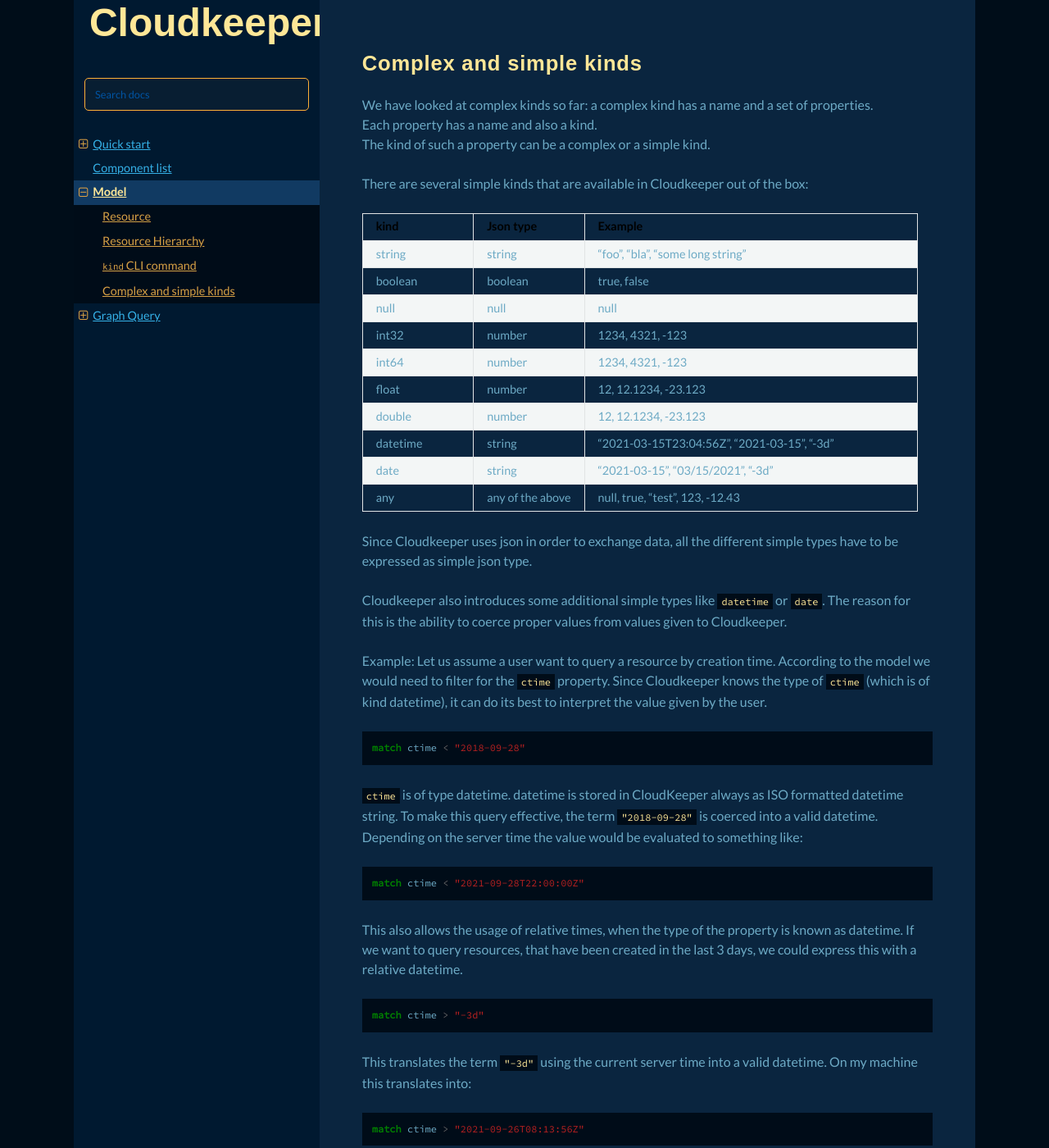
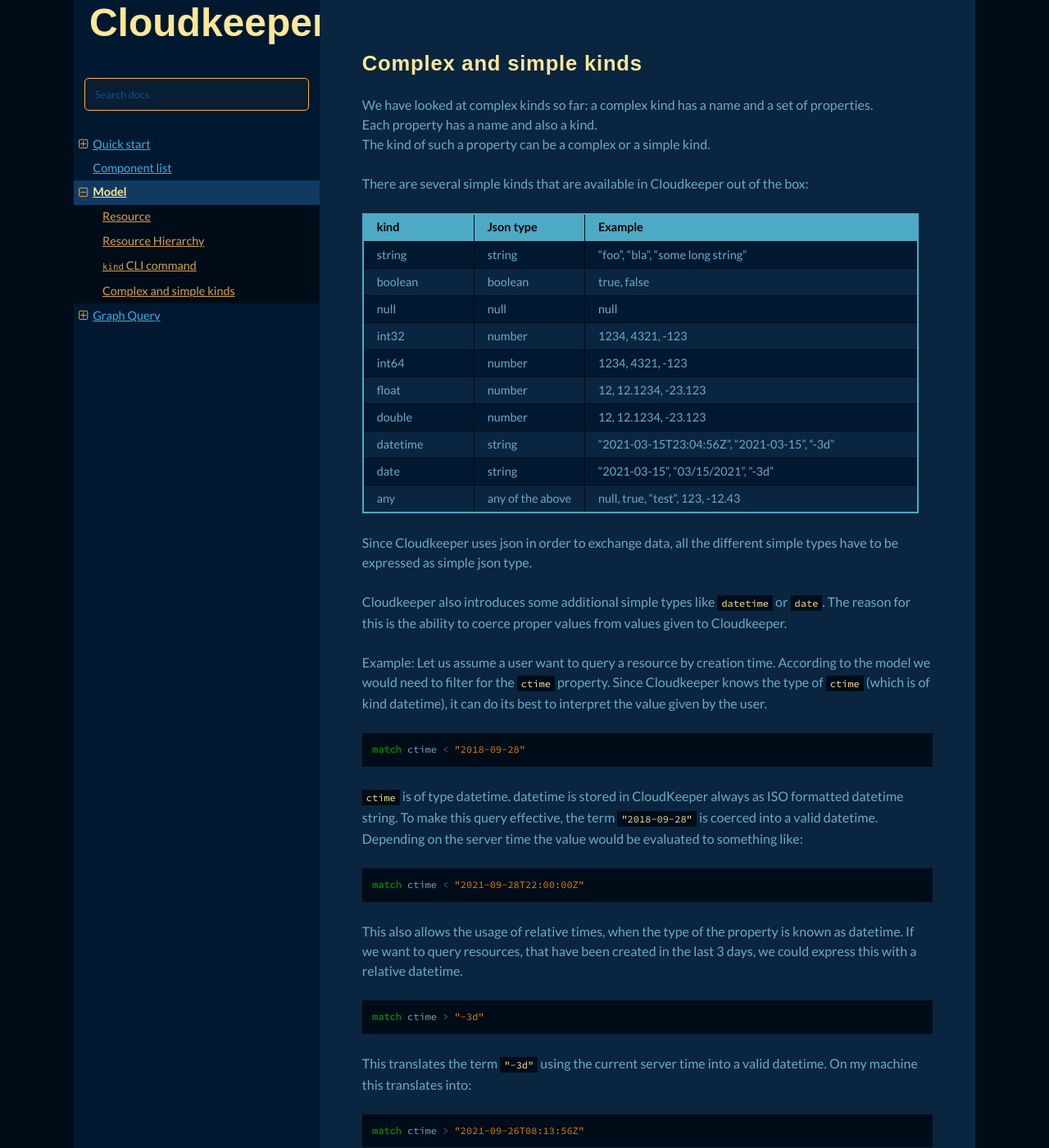
Before and after one commit to someengineering/fixinventory, a Sphinx documentation site: the page built from docs/source/model.rst, in a window 1280 px wide and 1400 px high, scrolled down 3188 px. Shown: the whole window at 82% size. Built offline with Sphinx 7.4.7 and the Read the Docs theme 2.0.0, drawn with Linux system fonts in a browser that asks for light colours; some web fonts are replaced.

Commit message:
[docs] Added css styles for tables and added readme (#277)
* Fixed too short underline

* Added a short readme with instructions to install and build the docs.

* Styled tables and fixed the 'black bar behind transparent images' problem

```diff
--- a/docs/source/_static/css/custom.css
+++ b/docs/source/_static/css/custom.css
@@ -114,6 +114,10 @@
     background-color: black !important;
 }
 
+a.reference.internal.image-reference:hover {
+    background-color: transparent !important;
+}
+
 a:active
 {
 	color:#1a83af;
@@ -127,6 +131,23 @@
     border-top: 1px solid #dda045;
 }
 
+.rst-content table.docutils:not(.field-list) tr:nth-child(2n-1) td, .wy-table-backed, .wy-table-odd td, .wy-table-striped tr:nth-child(2n-1) td {
+    background-color: #001930;
+}
+
+.rst-content table.docutils td, .wy-table-bordered-all td {
+    border-bottom: 1px solid #000d19;
+    border-left: 1px solid #000d19;
+}
+
+html.writer-html5 .rst-content table.docutils th {
+    border: 1px solid #000d19;
+    background-color: #4daac5;
+}
+
+.rst-content table.docutils, .wy-table-bordered-all {
+    border: 2px solid #4daac5;
+}
 
 .btn-neutral
 {
@@ -196,6 +217,10 @@
     color: #df8500;
 }
 
+.highlight .s2 {
+    color: #df8500;
+}
+
 .rst-content .linenodiv pre, .rst-content div[class^=highlight] pre, .rst-content pre.literal-block {
     font-family: 'Source Code Pro', monospace;
 }
--- a/docs/source/model.rst
+++ b/docs/source/model.rst
@@ -186,7 +186,7 @@
 
 
 Complex and simple kinds
------------------
+------------------------
 
 | We have looked at complex kinds so far: a complex kind has a name and a set of properties.
 | Each property has a name and also a kind.
```
Also changed, not shown: docs/readme.md (added).
